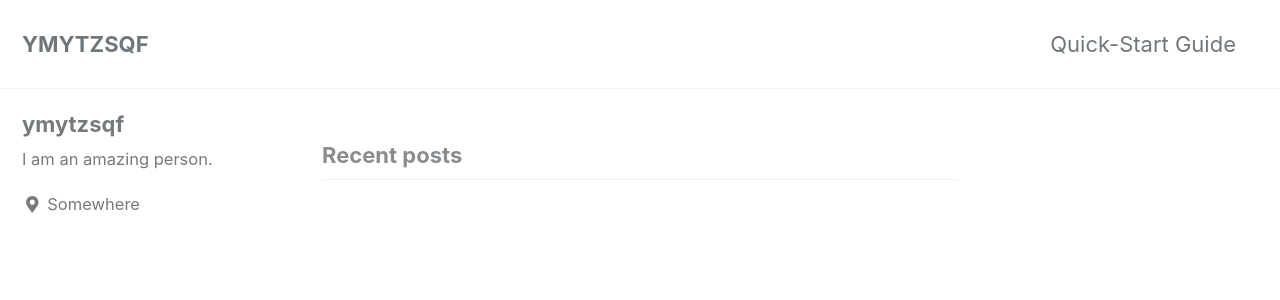
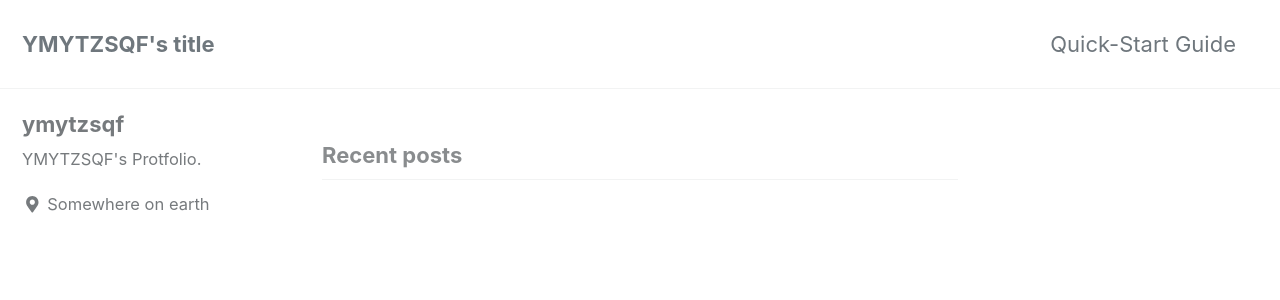
Before and after one commit to YMYTZSQF/shuaiyang.github.io, a Jekyll site: the page built from index.html, in a window 1280 px wide and 900 px high. Shown: the top 300 px of the window. Built offline with Jekyll 4.4.1, drawn with Linux system fonts in a browser that asks for light colours; cached includes are drawn as plain includes; the list of posts is cut into pages by our own code.

Commit message:
new information on _config.yml

```diff
--- a/_config.yml
+++ b/_config.yml
@@ -16,10 +16,10 @@ minimal_mistakes_skin    : "default" # "air", "aqua", "contrast", "dark", "dirt"
 
 # Site Settings
 locale                   : "en-US"
-title                    : "YMYTZSQF"
+title                    : "YMYTZSQF's title"
 title_separator          : "-"
 name                     : "ymytzsqf"
-description              : "ymytzsqf's personal page."
+description              : "YMYTZSQF's personal page."
 url                      : # the base hostname & protocol for your site e.g. "https://mmistakes.github.io"
 baseurl                  : # the subpath of your site, e.g. "/blog"
 repository               : # GitHub username/repo-name e.g. "mmistakes/minimal-mistakes"
@@ -108,8 +108,8 @@ analytics:
 author:
   name             : "ymytzsqf"
   avatar           : # path of avatar image, e.g. "/assets/images/bio-photo.jpg"
-  bio              : "I am an amazing person."
-  location         : "Somewhere"
+  bio              : "YMYTZSQF's Protfolio."
+  location         : "Somewhere on earth"
   email            :
   links:
     - label: "Email"
```
